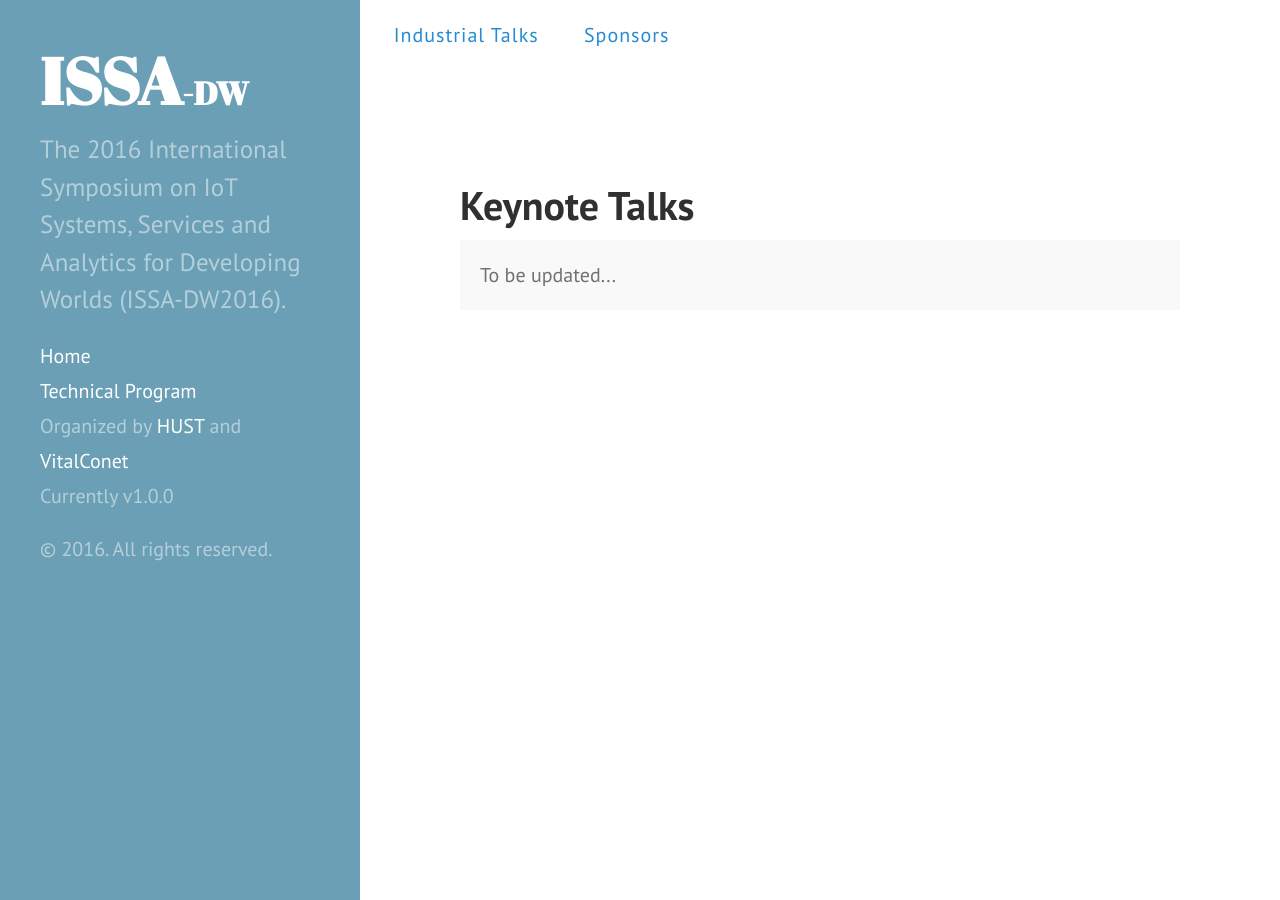
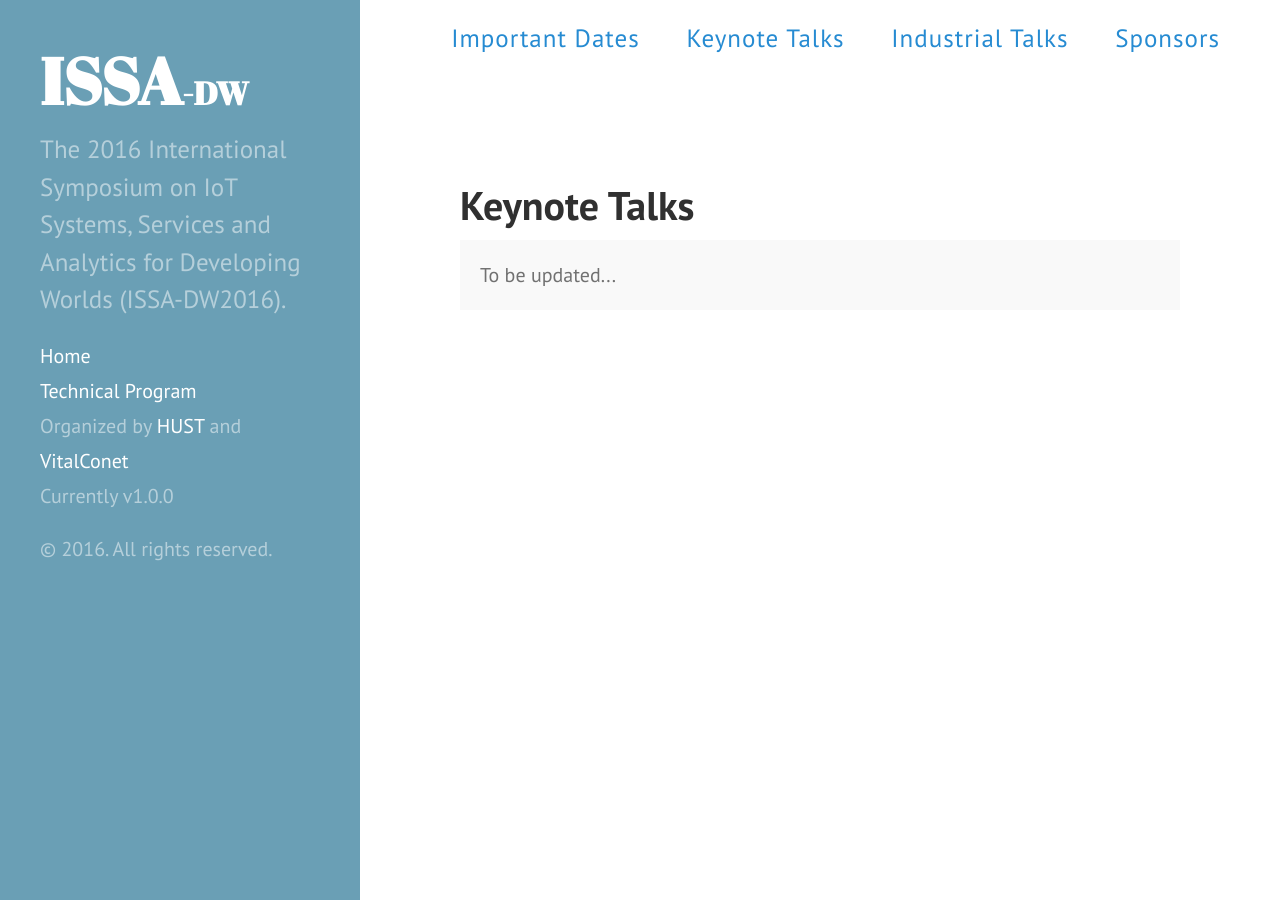
Before and after one commit to issadw/issadw.github.io, a Jekyll site: the page built from keynote_talks.md, in a window 1280 px wide. Built offline with Jekyll 4.4.1, drawn with Linux system fonts in a browser that asks for light colours.

```diff
--- a/public/css/hyde.css
+++ b/public/css/hyde.css
@@ -255,10 +255,10 @@
 }
 
 .top .masthead nav {
-  float: left;
+  float: right;
   margin-right: 40px; // @TODO: Vertically middle align
   margin-left: 40px;
-  font-size: 20px;
+  font-size: 25px;
   /*background-color: #dbdbdb;*/
 
   @include mobile {
```
